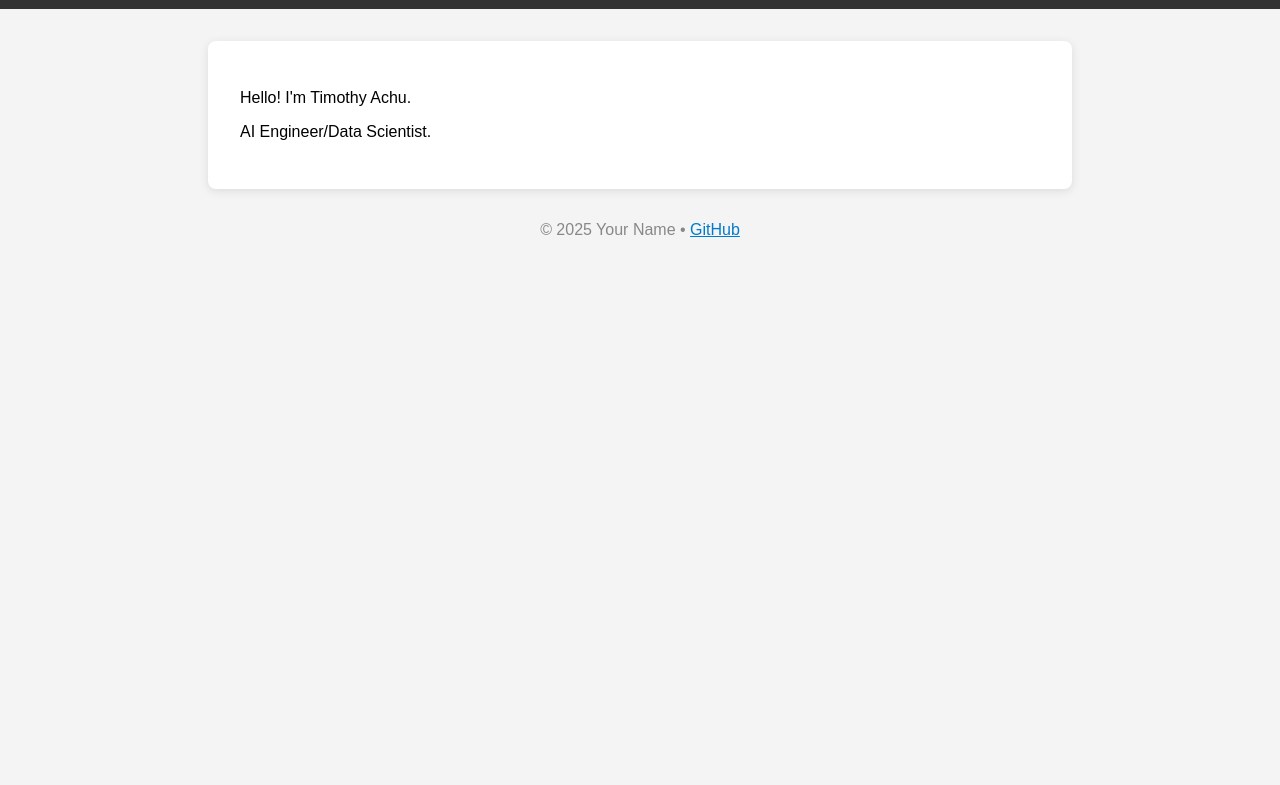
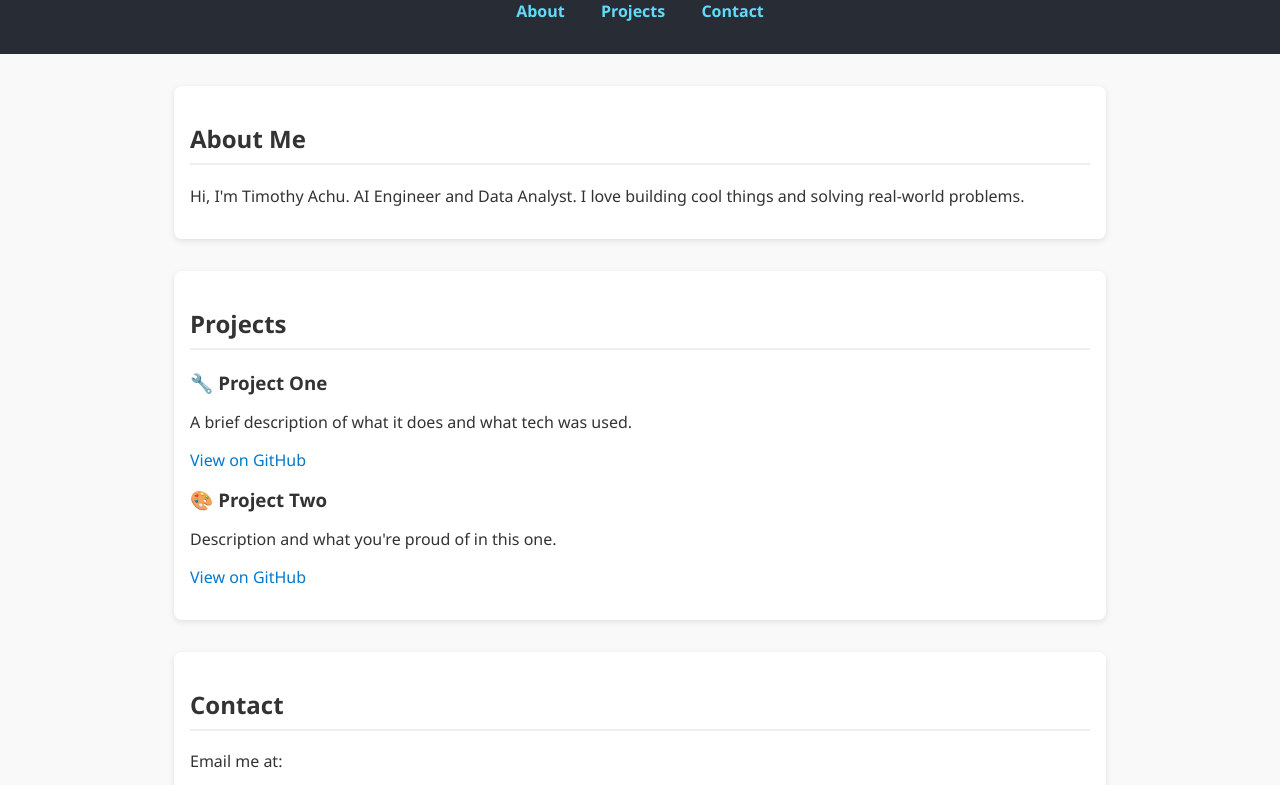
Before and after one commit to TheAch/Theach.github.io, a plain HTML site: page Index.html in a window 1280 px wide. Shown: the part 103-888 px from the top of the page. Before the commit the page ends 800 px from the top, so only its background shows below. Drawn offline with Linux system fonts and the light colour scheme.

Commit message:
Index.html

```diff
--- a/Index.html
+++ b/Index.html
@@ -2,49 +2,122 @@
 <html lang="en">
 <head>
   <meta charset="UTF-8" />
-  <meta name="viewport" content="width=device-width, initial-scale=1.0" />
-  <title>Hey, I'm Timothy Achu</title>
+  <meta name="viewport" content="width=device-width, initial-scale=1.0"/>
+  <title>My Portfolio</title>
   <style>
     body {
-      font-family: Arial, sans-serif;
-      background: #f4f4f4;
+      font-family: 'Segoe UI', Tahoma, Geneva, Verdana, sans-serif;
+      background-color: #f9f9f9;
+      color: #333;
       margin: 0;
       padding: 0;
     }
+
     header {
-      background: #333;
+      background-color: #282c34;
       color: white;
-      padding: 1rem;
+      padding: 2rem 1rem;
       text-align: center;
     }
-    main {
-      max-width: 800px;
+
+    header h1 {
+      margin: 0;
+      font-size: 2.5rem;
+    }
+
+    nav {
+      margin-top: 1rem;
+    }
+
+    nav a {
+      margin: 0 1rem;
+      color: #61dafb;
+      text-decoration: none;
+      font-weight: bold;
+    }
+
+    section {
+      max-width: 900px;
       margin: 2rem auto;
-      background: white;
-      padding: 2rem;
+      padding: 1rem;
+      background-color: white;
       border-radius: 8px;
-      box-shadow: 0 2px 10px rgba(0, 0, 0, 0.1);
+      box-shadow: 0 2px 6px rgba(0, 0, 0, 0.1);
     }
+
+    section h2 {
+      border-bottom: 2px solid #eee;
+      padding-bottom: 0.5rem;
+    }
+
+    .project {
+      margin-bottom: 1rem;
+    }
+
+    .project h3 {
+      margin: 0.3rem 0;
+    }
+
+    .project a {
+      color: #007acc;
+      text-decoration: none;
+    }
+
     footer {
       text-align: center;
-      margin: 2rem 0;
-      color: #888;
-    }
-    a {
-      color: #007acc;
+      padding: 2rem;
+      font-size: 0.9rem;
+      color: #777;
     }
   </style>
 </head>
 <body>
+
   <header>
-    <h1>Welcome to My GitHub Page</h1>
+    <h1>Your Name</h1>
+    <nav>
+      <a href="#about">About</a>
+      <a href="#projects">Projects</a>
+      <a href="#contact">Contact</a>
+    </nav>
   </header>
-  <main>
-    <p>Hello! I'm Timothy Achu.</p>
-    <p>AI Engineer/Data Scientist.</p>
-  </main>
+
+  <section id="about">
+    <h2>About Me</h2>
+    <p>
+      Hi, I'm Timothy Achu.
+      AI Engineer and Data Analyst.
+      I love building cool things and solving real-world problems.
+    </p>
+  </section>
+
+  <section id="projects">
+    <h2>Projects</h2>
+
+    <div class="project">
+      <h3>🔧 Project One</h3>
+      <p>A brief description of what it does and what tech was used.</p>
+      <p><a href="https://github.com/yourusername/project-one" target="_blank">View on GitHub</a></p>
+    </div>
+
+    <div class="project">
+      <h3>🎨 Project Two</h3>
+      <p>Description and what you're proud of in this one.</p>
+      <p><a href="https://github.com/yourusername/project-two" target="_blank">View on GitHub</a></p>
+    </div>
+
+    <!-- Add more projects as needed -->
+  </section>
+
+  <section id="contact">
+    <h2>Contact</h2>
+    <p>Email me at: <achu.timothy@gmail.com</strong></p>
+    <p>Or find me on <a href="https://Theach.github.io" target="_blank">GitHub</a></p>
+  </section>
+
   <footer>
-    © 2025 Your Name • <a href="https://Theach.github.io" target="_blank">GitHub</a>
+    © 2025 Timothy Achu • Built with ❤️ and HTML/CSS
   </footer>
+
 </body>
 </html>
```
